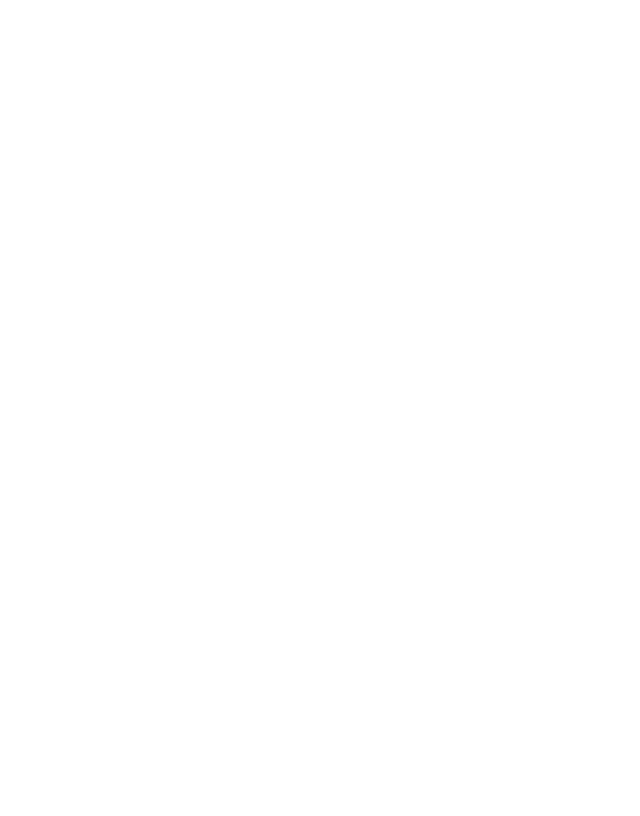
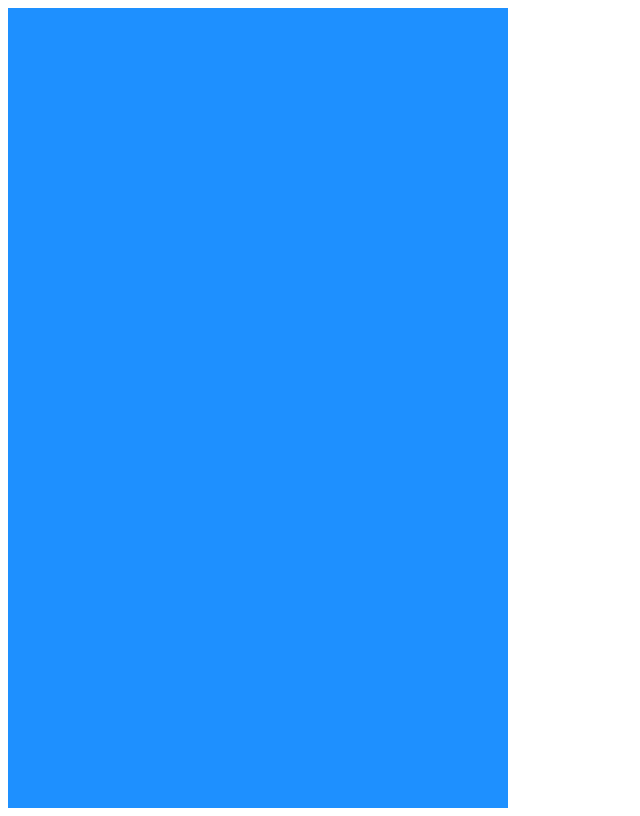
Before and after one commit to devBernardo-Mendes/react-router-study, a React (Create React App) app: page /home in a window 1280 px wide. Shown: the whole page, without its empty margins (0-640 px from the left). Built offline with nearby package versions, Linux system fonts and the light colour scheme.

Commit message:
feat: :sparkles: Styling components according to application layout

```diff
--- a/src/components/layout/Content.css
+++ b/src/components/layout/Content.css
@@ -0,0 +1,6 @@
+.Content {
+    display: flex;
+    flex-grow: 1;
+    background-color: #ddd;
+    padding: 30px;
+}
--- a/src/components/layout/Menu.css
+++ b/src/components/layout/Menu.css
@@ -0,0 +1,33 @@
+.Menu {
+    display: flex;
+    flex-basis: 250px;
+
+    background-color: #1e90ff;
+}
+
+.Menu ul {
+    list-style: none;
+    padding: 0;
+}
+
+.Menu nav{
+    flex: 1;
+}
+.Menu li{
+    display: flex;
+}
+
+.Menu a {
+    flex: 1;
+    text-decoration: none;
+    color: #FFFFFF;
+    font-size: 1.5rem;
+    margin-bottom: 10px;
+    padding: 10px;
+}
+
+.Menu li a:hover {
+    background: #00000020;
+
+
+}
--- /dev/null
+++ b/src/index.css
@@ -0,0 +1,3 @@
+body {
+    margin: 0;
+}
--- a/src/views/App.css
+++ b/src/views/App.css
@@ -1,3 +1,4 @@
 .App {
-
+    display: flex;
+    height: 100vh;
 }
```
